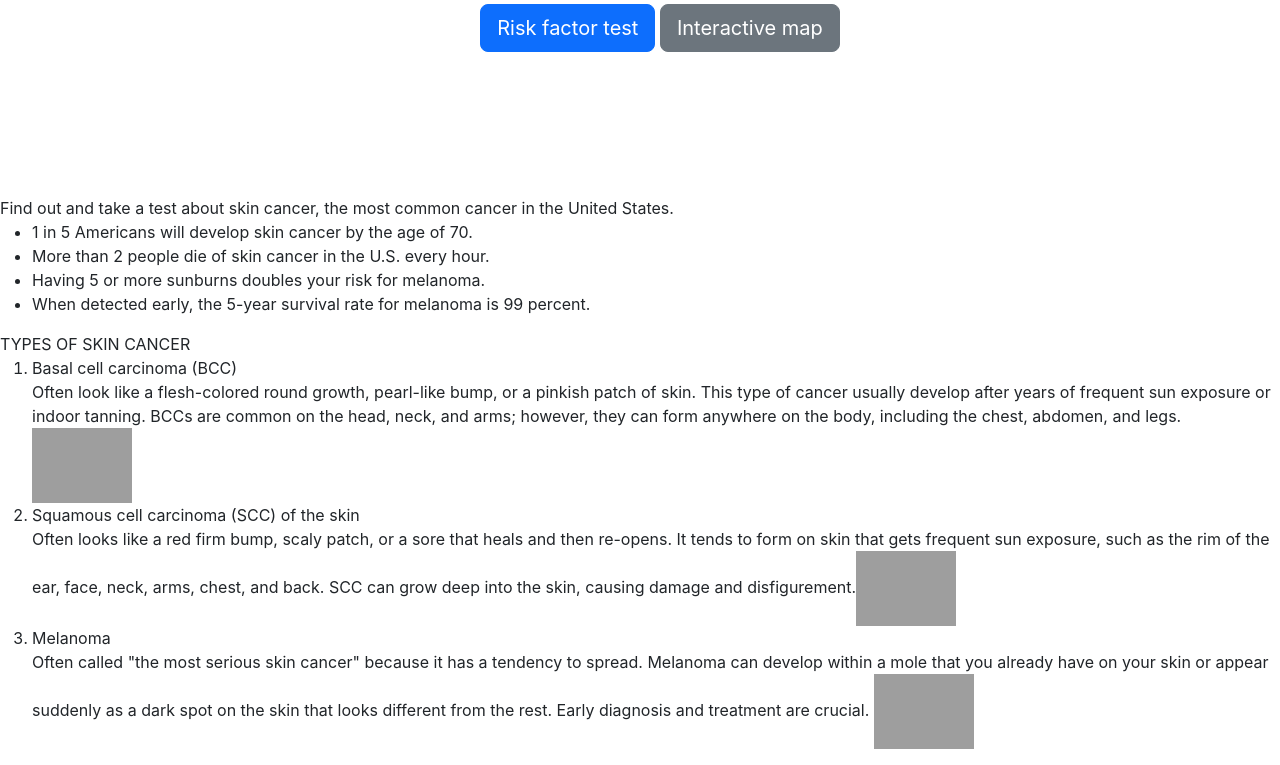
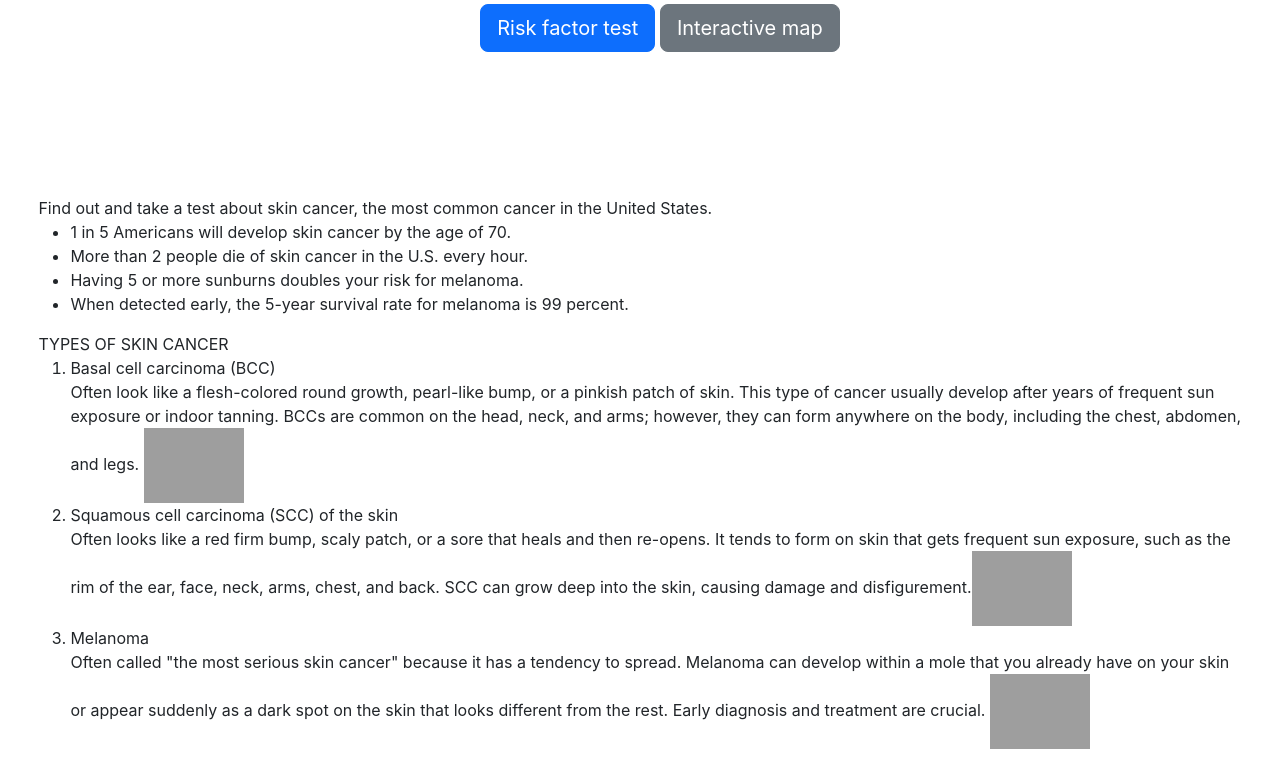
Before and after one commit to crcresearch/django-codespaces-biobytes, a Django app: page / in a window 1280 px wide. Shown: the part 406-1171 px from the top of the page. Run offline with Django 4.2, Linux system fonts and the light colour scheme; grey boxes are pictures that could not be loaded.

Commit message:
margen home

```diff
--- a/hello_world/static/main.css
+++ b/hello_world/static/main.css
@@ -1,5 +1,6 @@
 body {
-    margin: 0;
+  margin-left: 3%;
+  margin-right: 3%;
     font-family: -apple-system, BlinkMacSystemFont, "Segoe UI", "Roboto", "Oxygen",
       "Ubuntu", "Cantarell", "Fira Sans", "Droid Sans", "Helvetica Neue",
       sans-serif;
```
